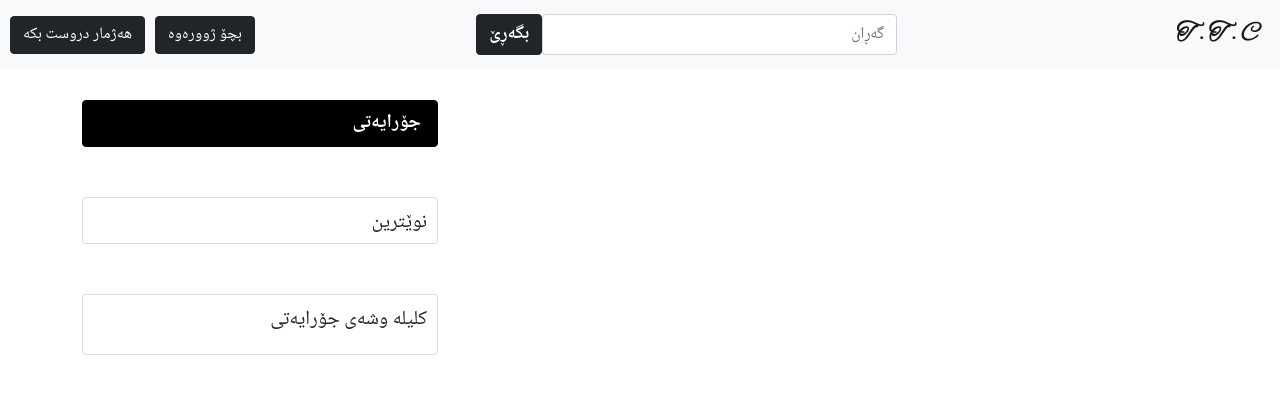
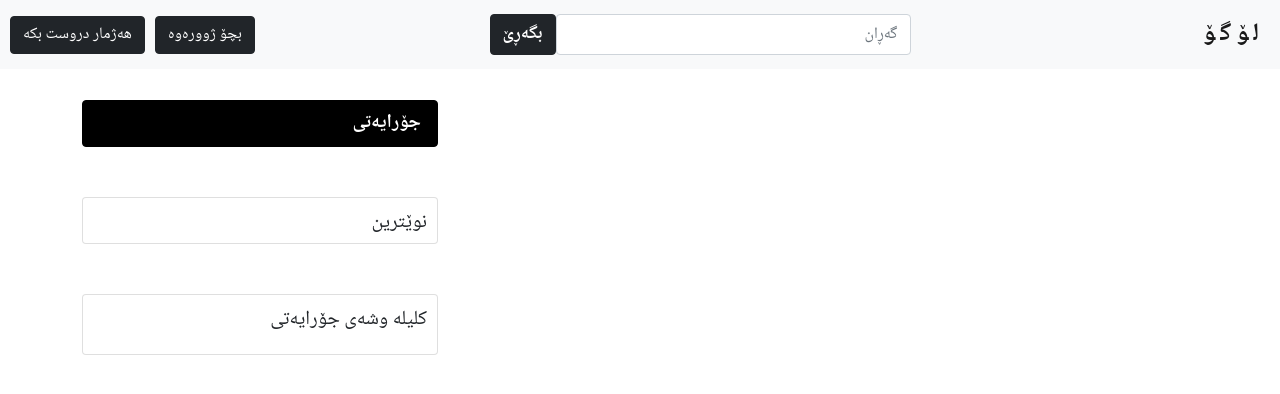
Before and after one commit to akhil-s-kumar/django-blog-app, a Django app: page / in a window 1280 px wide. Shown: the top 394 px of the page. Run offline with Django 3.2, Linux system fonts and the light colour scheme; data that the repository does not hold is empty; some libraries are stand-ins or nearby versions.

Commit message:
right to left

```diff
--- a/blogApp/models.py
+++ b/blogApp/models.py
@@ -7,8 +7,6 @@ from django.db.models.signals import pre_save
 from blog.utils import unique_slug_generator
 from django.db import models
 
-
-STATUS = ((0, "ڕەشنووس"), (1, "بڵاوی بکەرەوە"))
 
 
 # Create your models here.
@@ -36,7 +34,6 @@ class Post(models.Model):
     comments = models.ManyToManyField(PostComment, blank=True)
     post_date = models.DateTimeField(auto_now_add=True)
     category = models.ForeignKey(Categories, null=True, on_delete=models.PROTECT, related_name='category_set')
-    status = models.IntegerField(choices=STATUS, default=0)
 
 
     def __str__(self):
--- a/templates/base.html
+++ b/templates/base.html
@@ -24,7 +24,7 @@
 
 <style>
   .navbar-brand {
-    font-family: 'Alex Brush';
+    font-family: 'Noto Naskh Arabic';
     padding-left: 10px;
     font-weight: bold;
     font-size: 25px;
@@ -34,7 +34,7 @@
 
 <body style="font-family: 'Noto Naskh Arabic';">
   <nav class="navbar navbar-light navbar-expand-md bg-light fixed-top">
-    <a class="navbar-brand" href="{% url 'blog' %}">T.T.C</a>
+    <a class="navbar-brand" href="{% url 'blog' %}">لۆگۆ</a>
     <button class="navbar-toggler" type="button" data-toggle="collapse" data-target="#navbarSupportedContent"
       aria-controls="navbarSupportedContent" aria-expanded="false" aria-label="Toggle navigation">
       <span class="navbar-toggler-icon"></span>
```
